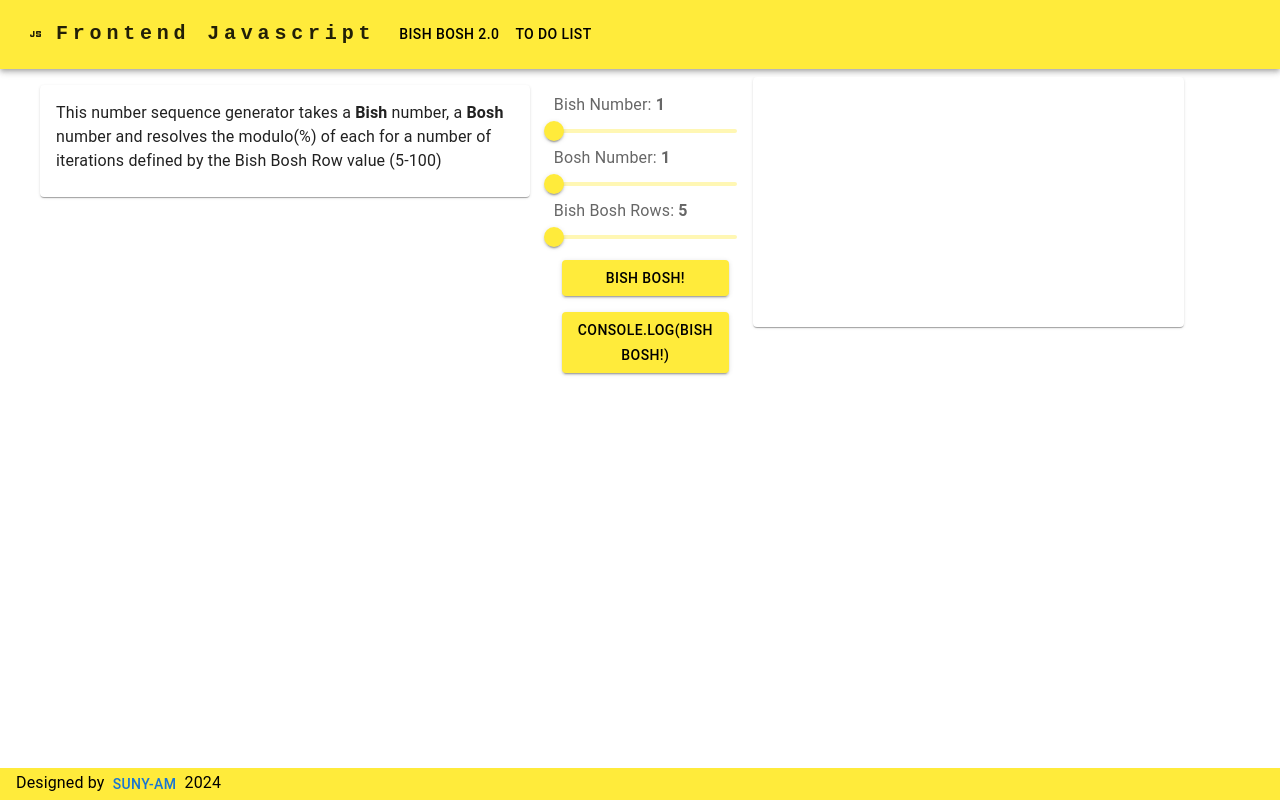
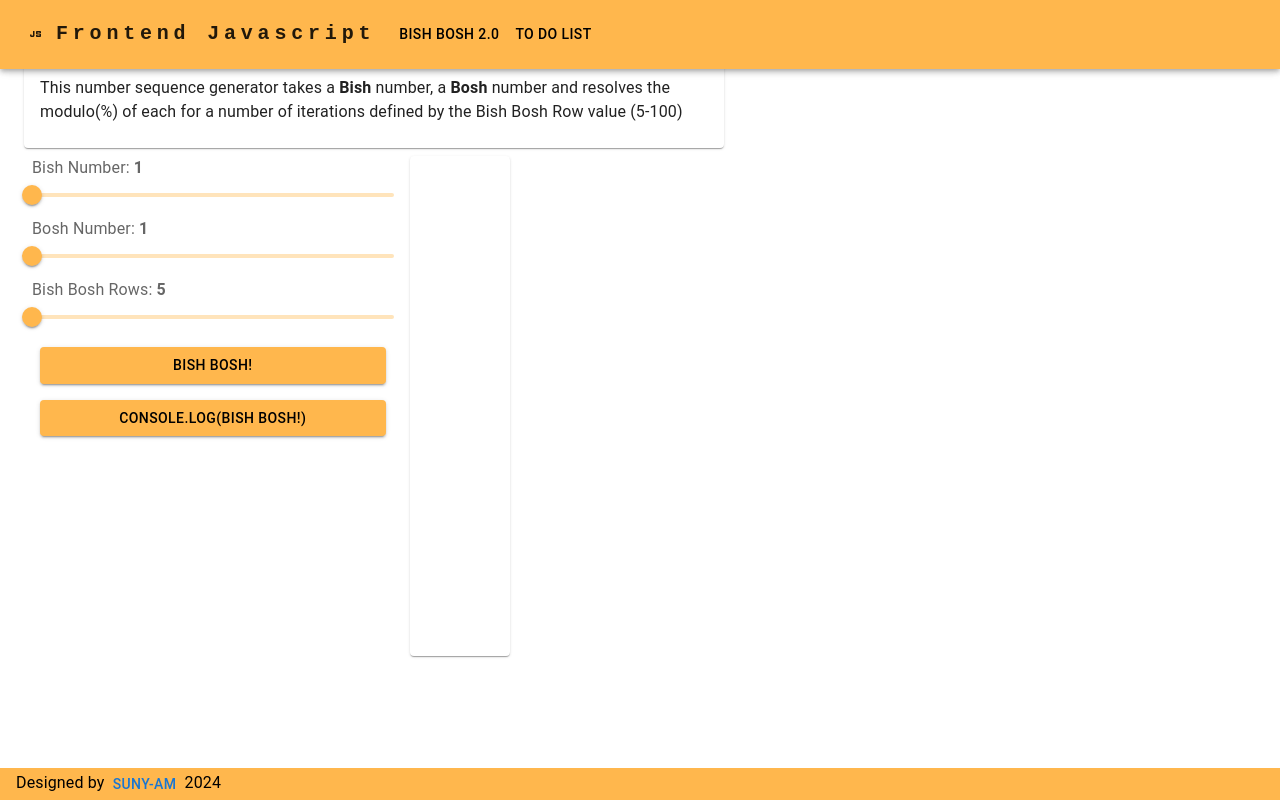
Before and after one commit to Sunyam-Lexicon-2024/frontend-javascript, a React (Vite) app: page / in a window 1280 px wide. Built offline with nearby package versions, Linux system fonts and the light colour scheme.

Commit message:
Add Empty string check

```diff
--- a/src/typescript/BishBosh/BishBosh.tsx
+++ b/src/typescript/BishBosh/BishBosh.tsx
@@ -7,6 +7,7 @@ import {
 	Container,
 	FormControl,
 	FormLabel,
+	Grid,
 	Slider,
 } from "@mui/material"
 
@@ -58,35 +59,38 @@ export default function BishBosh() {
 
 	return (
 		<Container
+			maxWidth="xxl"
 			sx={{
-				m: 1,
-				position: "fixed",
 				display: "flex",
-				flexFlow: {
-					xs: "column",
-					sm: "row",
-				},
-				height: "90vh",
-				width: "100vw",
-				justifyContent: "stretch",
-				overflowY: "hidden",
+				flexFlow: "column",
+				position: "relative",
+				top: 60,
 			}}>
-			<Card sx={{ m: 1, height: "fit-content" }}>
+			<Card sx={{ maxWidth: 700, height: "fit-content" }}>
 				<CardContent>
 					This number sequence generator takes a <strong>Bish</strong> number, a{" "}
 					<strong>Bosh</strong> number and resolves the modulo(%) of each for a
 					number of iterations defined by the Bish Bosh Row value (5-100)
 				</CardContent>
 			</Card>
-			<Box sx={{ m: 1, p: 1}}>
+			<Grid
+				sx={{
+					display: "flex",
+					justifyContent: "stretch",
+				}}>
 				<form>
-					<FormControl>
+					<FormControl
+						sx={{
+							m: 1,
+							display: "flex",
+							justifyContent: "start",
+						}}>
+						<Box>
 							<FormLabel>
 								Bish Number: <strong>{bishNumber}</strong>
 							</FormLabel>
 							<Slider
 								name="bish-number"
-							id="bish-number"
 								min={1}
 								max={20}
 								value={bishNumber}
@@ -101,7 +105,6 @@ export default function BishBosh() {
 							</FormLabel>
 							<Slider
 								name="bosh-number"
-							id="bosh-number"
 								min={1}
 								max={20}
 								value={boshNumber}
@@ -116,7 +119,6 @@ export default function BishBosh() {
 							</FormLabel>
 							<Slider
 								name="bish-bosh-rows"
-							id="bish-bosh-rows"
 								min={5}
 								max={100}
 								value={bishBoshRows}
@@ -126,7 +128,8 @@ export default function BishBosh() {
 									)
 								}
 							/>
-
+						</Box>
+						<Box sx={{ display: "flex", flexFlow: "column", p: 0, m: 0 }}>
 							<Button
 								variant="contained"
 								sx={{ color: "black", m: 1 }}
@@ -139,25 +142,22 @@ export default function BishBosh() {
 								onClick={(event) => logBishBosh(event as React.MouseEvent)}>
 								Console.log(Bish Bosh!)
 							</Button>
+						</Box>
 					</FormControl>
 				</form>
-			</Box>
 				<Card
 					sx={{
-					m: 0,
-					p: 0,
+						m: 1,
+						p: 1,
 						overflowY: "auto",
-					width: "100%",
-					height: {
-						xs: 50,
-						sm: 250,
-						md: "fit",
-					},
+						minWidth: 100,
+						height: 500,
 						display: "flex",
 						justifyContent: "center",
 					}}>
 					<Box id="bish-bosh-text-display"></Box>
 				</Card>
+			</Grid>
 		</Container>
 	)
 }
--- a/src/typescript/Navigation.tsx
+++ b/src/typescript/Navigation.tsx
@@ -27,10 +27,10 @@ export default function Navigation({ loadComponent }: INavProps) {
 
 	return (
 		<AppBar
-			position="static"
+			position="fixed"
 			color="primary"
 			enableColorOnDark>
-			<Container maxWidth="">
+			<Container maxWidth="xl">
 				<Toolbar disableGutters>
 					<JavascriptIcon sx={{ display: { xs: "none", md: "flex" }, mr: 1 }} />
 					<Typography
--- a/src/typescript/ToDo/ToDoList.tsx
+++ b/src/typescript/ToDo/ToDoList.tsx
@@ -9,12 +9,14 @@ import {
 	Container,
 	FormControl,
 	Input,
+	Alert,
 } from "@mui/material"
 
 export default function ToDo() {
 	const [itemToAdd, setItemToAdd] = useState("")
 	const [itemList, setItemList] = useState([] as ReactElement[])
 	const [itemCount, setItemsCount] = useState(0)
+	const [error, setError] = useState(false)
 
 	function updateItemToAdd(event: React.ChangeEvent) {
 		event.preventDefault()
@@ -25,6 +27,11 @@ export default function ToDo() {
 
 	function addItemToList(event: React.FormEvent) {
 		event.preventDefault()
+		console.log((event.target as HTMLFormElement).value)
+		if (itemToAdd == "") {
+			setError(true)
+			return
+		}
 		itemList.push(
 			<ListItem
 				name={itemToAdd}
@@ -37,18 +44,41 @@ export default function ToDo() {
 
 	return (
 		<Container
+			maxWidth="xxl"
 			sx={{
-				m: 1,
 				display: "flex",
 				flexFlow: "row",
 				maxHeight: 500,
 				width: "100vw",
+				position: "relative",
+				overflow: "hidden",
+				top: 60,
 			}}>
-			{" "}
-			<Card sx={{ m: 1, maxWidth: 400, height: "fit-content" }}>
+			{error ? (
+				<Box
+					onClick={() => setError(false)}
+					sx={{
+						justifySelf: "center",
+						position: "absolute",
+						height: "100%",
+						width: "100vw",
+						display: "flex",
+						justifyContent: "center",
+						alignItems: "center",
+						zIndex: 9999,
+					}}>
+					<Alert
+						variant="filled"
+						severity="error">
+						A value must be provided for an item
+					</Alert>
+				</Box>
+			) : null}
+			<Box>
+				<Card sx={{ m: 1, maxWidth: 500, height: "fit-content" }}>
 					<CardContent>
-					This list tool allows you add items to a list, mark them as purchased
-					and/or delete them.
+						This list tool allows you add items to a list, mark them as
+						purchased and/or delete them.
 					</CardContent>
 				</Card>
 				<form
@@ -70,10 +100,13 @@ export default function ToDo() {
 						</Button>
 					</FormControl>
 				</form>
+			</Box>
+			<Container sx={{ overflow: "auto" }}>
 				<ItemListDisplay
 					itemCount={itemCount}
 					itemList={itemList}
 				/>
 			</Container>
+		</Container>
 	)
 }
--- a/src/typescript/theme.tsx
+++ b/src/typescript/theme.tsx
@@ -1,5 +1,5 @@
 import { createTheme } from "@mui/material/styles"
-import { yellow, blue } from "@mui/material/colors"
+import { orange, blue } from "@mui/material/colors"
 
 declare module "@mui/material/styles" {
 	interface Palette {
@@ -9,12 +9,16 @@ declare module "@mui/material/styles" {
 	interface PaletteOptions {
 		link?: PaletteOptions["primary"]
 	}
+
+	interface BreakpointOverrides {
+		xxl: true
+	}
 }
 
 export const theme = createTheme({
 	palette: {
 		primary: {
-			main: yellow[500],
+			main: orange[300],
 		},
 		secondary: {
 			main: "#000",
@@ -30,6 +34,7 @@ export const theme = createTheme({
 			md: 900, // small laptop
 			lg: 1200, // desktop
 			xl: 1536, // large screens
+			xxl: 2500,
 		},
 	},
 })
```
Lines whose indentation alone changed are shown as unchanged.
